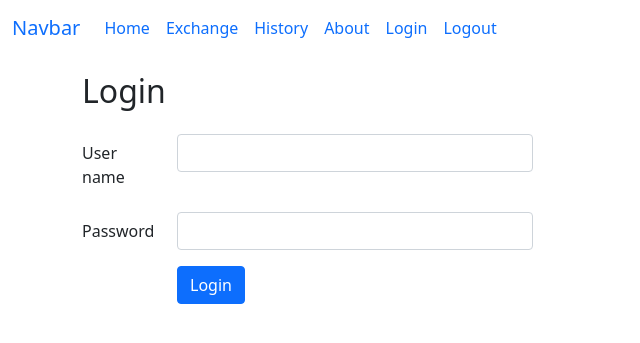
After one commit to Madefoka/Flask_Cantor, a Flask app: page /login in a window 1280 px wide. The commit adds this page. Shown: the top 343 px of the page, without its empty margins (0-640 px from the left). Run offline with Flask 2, Linux system fonts and the light colour scheme.

Commit message:
"Poprawka błedu logowania."

```diff
--- a/app.py
+++ b/app.py
@@ -65,45 +65,44 @@ class CantorOffer:
 
 class UserPass:
 
-    def __init__(self, user="", password=""):
+    def __init__(self, user='', password=''):
         self.user = user
         self.password = password
 
     def hash_password(self):
-        """Hash a password for stroing"""
-        # the value is generated using os.urandom(60)
-        os_urandom_static = b"ID_\x12p:\x8d\xe7&\xcb\xf0=H1\xc1\x16\xac\xe5BX\xd7\xd6j\xe3i\x11\xbe\xaa\x05\xccc\xc2\xe8K\xcf\
-                            xf1\xac\x9bFy(\xfbn.`\xe9\xcd\xdd'\xdf`~vm\xae\xf2\x93WD\x04"
-        salt = hashlib.sha256(os_urandom_static).hexdigest().encode("ascii")
+        """Hash a password for storing."""
+        # the value generated using os.urandom(60)
+        os_urandom_static = b"ID_\x12p:\x8d\xe7&\xcb\xf0=H1\xc1\x16\xac\xe5BX\xd7\xd6j\xe3i\x11\xbe\xaa\x05\xccc\xc2\xe8K\xcf\xf1\xac\x9bFy(\xfbn.`\xe9\xcd\xdd'\xdf`~vm\xae\xf2\x93WD\x04"
+        salt = hashlib.sha256(os_urandom_static).hexdigest().encode('ascii')
         pwdhash = hashlib.pbkdf2_hmac(
-            'sha512', self.password.encode("utf-8"), salt, 100000)
+            'sha512', self.password.encode('utf-8'), salt, 100000)
         pwdhash = binascii.hexlify(pwdhash)
-        return (salt + pwdhash).decode("ascii")
+        return (salt + pwdhash).decode('ascii')
 
     def verify_password(self, stored_password, provided_password):
         """Verify a stored password against one provided by user"""
         salt = stored_password[:64]
-        stored_password = stored_password[:64]
+        stored_password = stored_password[64:]
         pwdhash = hashlib.pbkdf2_hmac('sha512', provided_password.encode(
-            'utf-8'), salt.encode('ascii'), 100000)
+            'utf-8'), salt.encode('ascii'),  100000)
         pwdhash = binascii.hexlify(pwdhash).decode('ascii')
         return pwdhash == stored_password
 
-    def get_random_user_password(self):
-        random_user = "".join(random.choice(
+    def get_random_user_pasword(self):
+        random_user = ''.join(random.choice(
             string.ascii_lowercase)for i in range(4))
         self.user = random_user
 
-        password_characters = string.ascii_letters  # string.digits + string.punctuation
-        random_password = "".join(random.choice(
+        # + string.digits + string.punctuation
+        password_characters = string.ascii_letters
+        random_password = ''.join(random.choice(
             password_characters)for i in range(4))
         self.password = random_password
-        print(random_password)
 
     def login_user(self):
 
         db = get_db()
-        sql_statement = "select id, name, email, password, is_active, is_admin from users where name=?"
+        sql_statement = 'select id, name, email, password, is_active, is_admin from users where name=?'
         cur = db.execute(sql_statement, [self.user])
         user_record = cur.fetchone()
 
@@ -115,33 +114,33 @@ class UserPass:
             return None
 
 
-@app.route("/init_app")
-def init():
+@app.route('/init_app')
+def init_app():
 
-    # check if there is users defined (at least one active admin required)
+    # check if there are users defined (at least one active admin required)
     db = get_db()
-    sql_statement = "select count(*) as cnt from users where is_active and is_admin;"
+    sql_statement = 'select count(*) as cnt from users where is_active and is_admin;'
     cur = db.execute(sql_statement)
     active_admins = cur.fetchone()
 
     if active_admins != None and active_admins['cnt'] > 0:
-        flash('Application is already set-up. Nothing to do.')
-        return redirect(url_for("index"))
+        flash('Application is already set-up. Nothing to do')
+        return redirect(url_for('index'))
 
     # if not - create/update admin account with a new password and admin privileges, display random username
     user_pass = UserPass()
-    user_pass.get_random_user_password()
-    sql_statement = """insert into users(name, email, password, is_active, is_admin)
-                        values(?,?,?, True, True);"""
+    user_pass.get_random_user_pasword()
+    sql_statement = '''insert into users(name, email, password, is_active, is_admin)
+                       values(?,?,?,True, True);'''
     db.execute(sql_statement, [user_pass.user,
                'noone@nowhere.no', user_pass.hash_password()])
     db.commit()
-    flash("User {} with password {} has been created".format(
+    flash('User {} with password {} has been created'.format(
         user_pass.user, user_pass.password))
-    return redirect(url_for("index"))
+    return redirect(url_for('index'))
 
 
-@app.route("/login", methods=['GET', 'POST'])
+@app.route('/login', methods=['GET', 'POST'])
 def login():
 
     if request.method == 'GET':
@@ -167,7 +166,7 @@ def logout():
 
     if 'user' in session:
         session.pop('user', None)
-        flash("You are logged out")
+        flash('You are logged out')
     return redirect(url_for('login'))
 
 
--- /dev/null
+++ b/templates/login.html
@@ -0,0 +1,31 @@
+{% extends "base.html" %}
+{% block title %} Logon {% endblock %}
+
+{% block content %}
+<div class="container">
+    <form method="POST" action={{url_for('login')}}>
+        <div class="row mt-3">
+            <div class="col-6 h2">Login</div>
+        </div>
+
+        <div class="row mt-3">
+            <div class="col-1 col-form-label"><label for="user_name">User name</label></div>
+            <div class="col-4">
+                <input type="text" id="user_name" name="user_name" class="form-control">
+            </div>
+        </div>
+
+        <div class="row mt-3">
+            <div class="col-1 col-form-label"><label for="user_pass">Password</label></div>
+            <div class="col-4">
+                <input type="password" id="user_pass" name="user_pass" class="form-control">
+            </div>
+        </div>
+
+        <div class="row mt-3">
+            <div class="col-1"></div>
+            <div class="col-4"><input type="submit" value="Login" class="btn btn-primary"></div>
+        </div>
+    </form>
+</div>
+{% endblock %}
--- a/templates/menu.html
+++ b/templates/menu.html
@@ -15,9 +15,17 @@
           <li class="nav-item">
             <a class="nav-link {{'active' if active_menu=='history'}}" href="{{ url_for("history")}}">History</a>
           </li>
-          <li class="nav-item {{'active' if active_menu=='about'}}">
-            <a class="nav-link href="#" tabindex=1 aria-disabled="true">About</a>
+          <li class="nav-item">
+            <a class="nav-link {{'active' if active_menu=='about'}}" href="#" tabindex="-1" aria-disabled="true">About</a>
           </li>
+          <li class="nav-item">
+            <a class="nav-link {{ 'active' if active_menu=='login' }}" href="{{ url_for('login') }}" tabindex="-1">Login</a>
+          </li>
+          <li class="nav-item">
+            <a class="nav-link {{ 'active' if active_menu=='logout' }}" href="{{ url_for('logout') }}" tabindex="-1">
+              Logout {{ session['user'] if 'user' in session }}</a>
+          </li>
+
         </ul>
       </div>
     </div>
```
Also changed, not shown: templates/exchange.html (+8 -7 lines), data/cantor.db.
